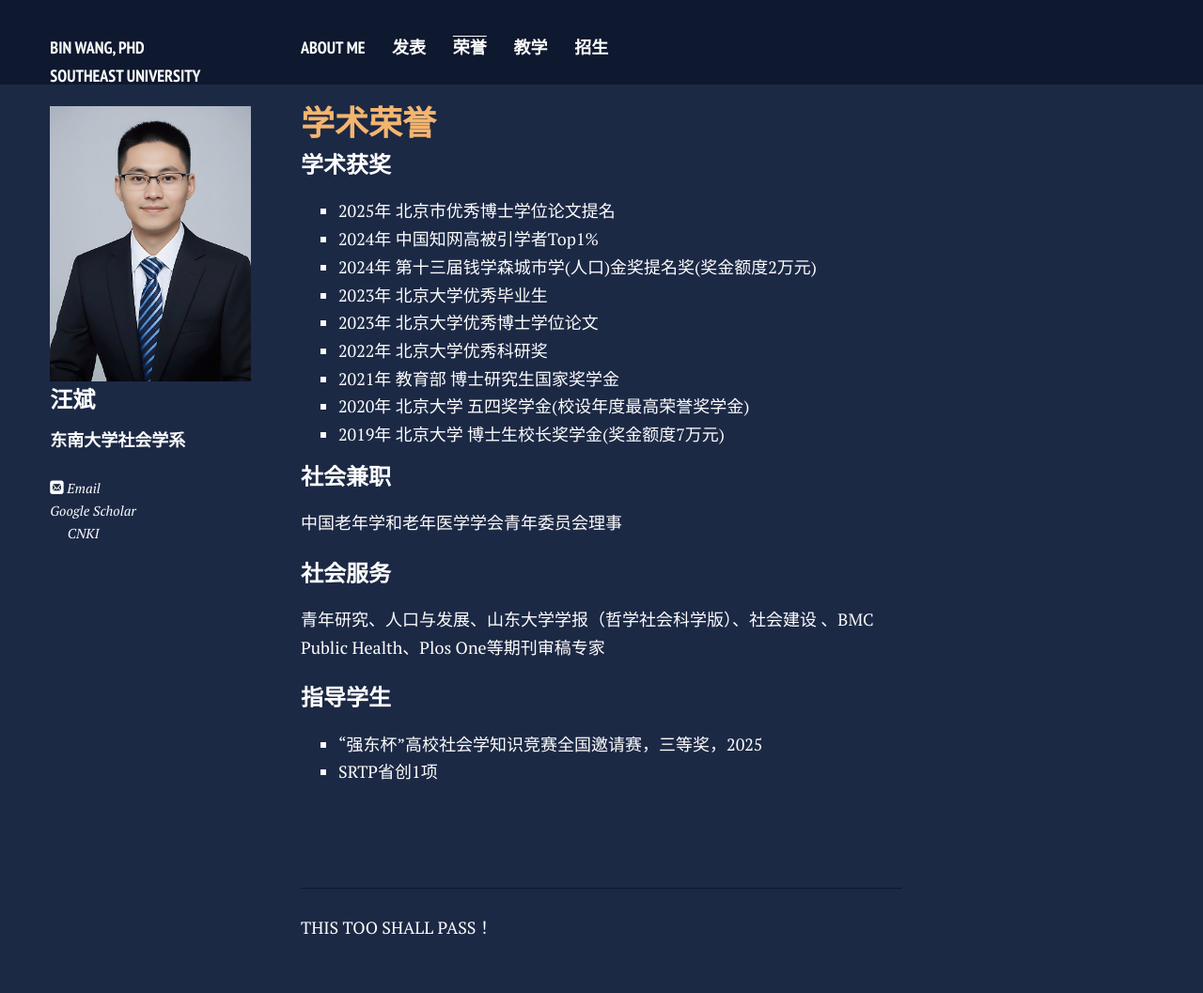
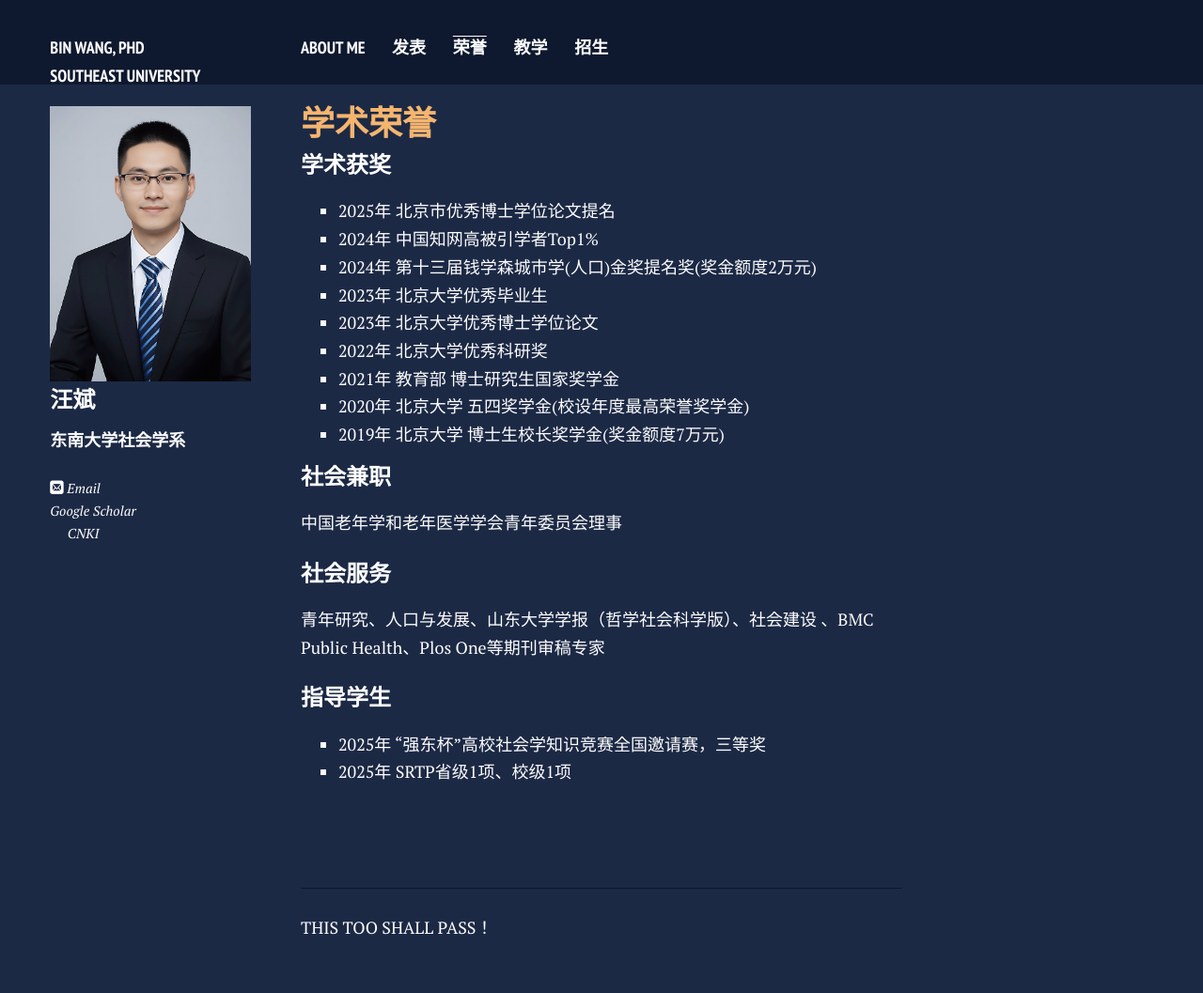
Before and after one commit to bwPhD/bwPhD.github.io, a Jekyll site: the page built from awards.md, in a window 1280 px wide. Shown: the whole page at 94% size. Built offline with Jekyll 4.4.1, drawn with Linux system fonts in a browser that asks for light colours; nearby versions of some CDN libraries; comment, search, counter and statistics services are not loaded; a style sheet for code colours, icons or effects is not loaded.

Commit message:
Update awards.md

```diff
--- a/awards.md
+++ b/awards.md
@@ -30,5 +30,5 @@ title: Awards
 
 ---
 ### 指导学生
-- “强东杯”高校社会学知识竞赛全国邀请赛，三等奖，2025
--  SRTP省创1项
+- 2025年 “强东杯”高校社会学知识竞赛全国邀请赛，三等奖
+- 2025年  SRTP省级1项、校级1项
```
